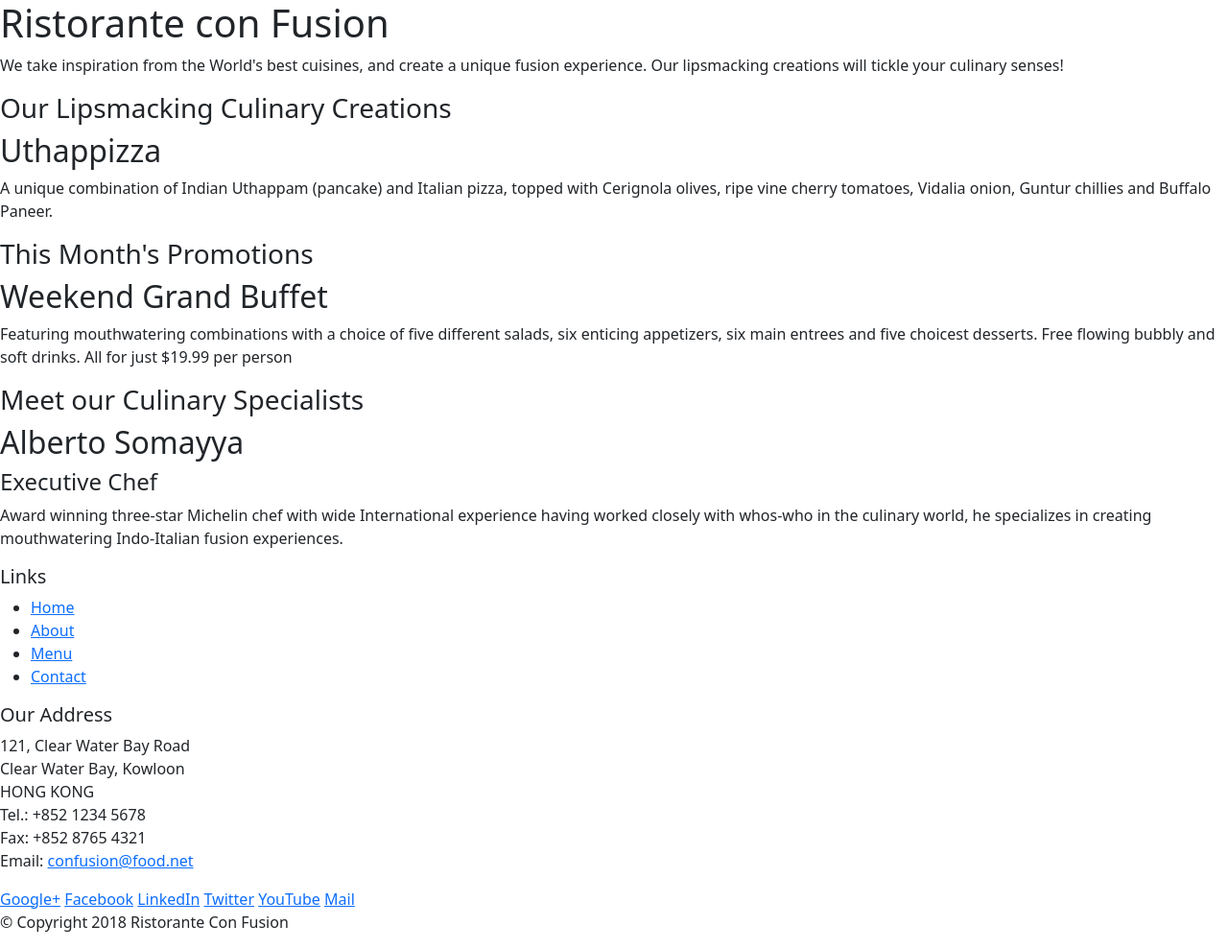
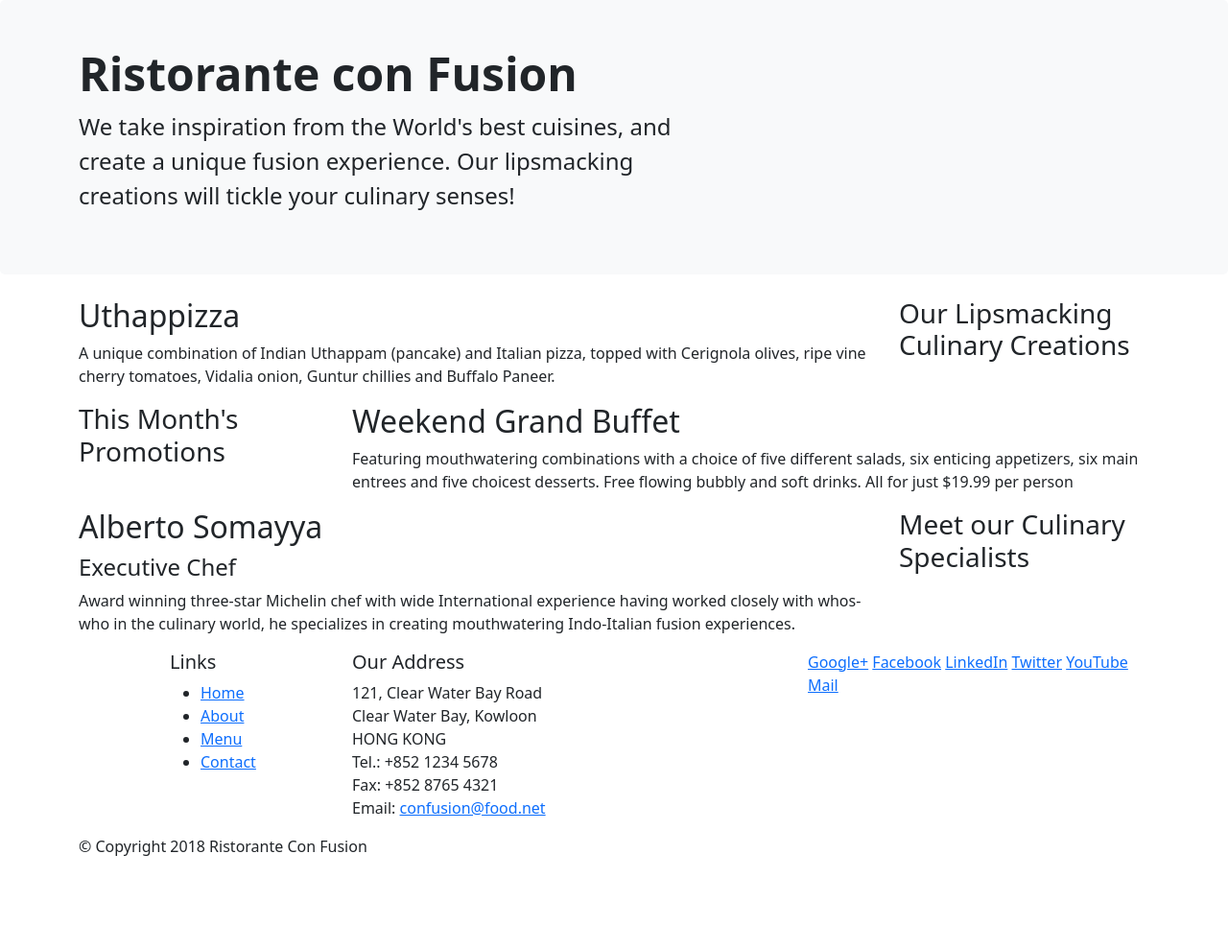
Before and after one commit to NietoCurcio/confusion-UI, a website: page index.html in a window 1280 px wide. Shown: the whole page at 96% size. After the commit the page ends 910 px from the top, so only its background shows below. Drawn offline with nearby package versions, Linux system fonts and the light colour scheme.

Commit message:
Bootstrap grid part 1

```diff
--- a/index.html
+++ b/index.html
@@ -18,12 +18,12 @@
   </head>
 
   <body>
-    <header>
-      <div>
-        <div>
-          <div>
-            <h1>Ristorante con Fusion</h1>
-            <p>
+    <header class="p-5 mb-4 bg-light rounded-3">
+      <div class="container">
+        <div class="row">
+          <div class="col-md-7">
+            <h1 class="display-5 fw-bold">Ristorante con Fusion</h1>
+            <p class="fs-4">
               We take inspiration from the World's best cuisines, and create a
               unique fusion experience. Our lipsmacking creations will tickle
               your culinary senses!
@@ -34,12 +34,12 @@
       </div>
     </header>
 
-    <div>
-      <div>
-        <div>
+    <div class="container">
+      <div class="row">
+        <div class="col-sm-4 order-sm-last col-md-3">
           <h3>Our Lipsmacking Culinary Creations</h3>
         </div>
-        <div>
+        <div class="col order-sm-first">
           <h2>Uthappizza</h2>
           <p>
             A unique combination of Indian Uthappam (pancake) and Italian pizza,
@@ -49,11 +49,11 @@
         </div>
       </div>
 
-      <div>
-        <div>
+      <div class="row">
+        <div class="col-sm-4 col-md-3">
           <h3>This Month's Promotions</h3>
         </div>
-        <div>
+        <div class="col">
           <h2>Weekend Grand Buffet</h2>
           <p>
             Featuring mouthwatering combinations with a choice of five different
@@ -64,11 +64,11 @@
         </div>
       </div>
 
-      <div>
-        <div>
+      <div class="row">
+        <div class="col-sm-4 order-sm-last col-md-3">
           <h3>Meet our Culinary Specialists</h3>
         </div>
-        <div>
+        <div class="col order-sm-first">
           <h2>Alberto Somayya</h2>
           <h4>Executive Chef</h4>
           <p>
@@ -82,9 +82,9 @@
     </div>
 
     <footer>
-      <div>
-        <div>
-          <div>
+      <div class="container">
+        <div class="row">
+          <div class="col-4 offset-1 col-sm-2">
             <h5>Links</h5>
             <ul>
               <li><a href="#">Home</a></li>
@@ -93,7 +93,7 @@
               <li><a href="#">Contact</a></li>
             </ul>
           </div>
-          <div>
+          <div class="col-7 col-sm-5">
             <h5>Our Address</h5>
             <address>
               121, Clear Water Bay Road<br />
@@ -104,7 +104,7 @@
               Email: <a href="mailto:confusion@food.net">confusion@food.net</a>
             </address>
           </div>
-          <div>
+          <div class="col col-sm-4">
             <div>
               <a href="http://google.com/+">Google+</a>
               <a href="http://www.facebook.com/profile.php?id=">Facebook</a>
@@ -115,8 +115,8 @@
             </div>
           </div>
         </div>
-        <div>
-          <div>
+        <div class="row">
+          <div class="col-auto">
             <p>© Copyright 2018 Ristorante Con Fusion</p>
           </div>
         </div>
```
Also changed, not shown: 1 other file.
